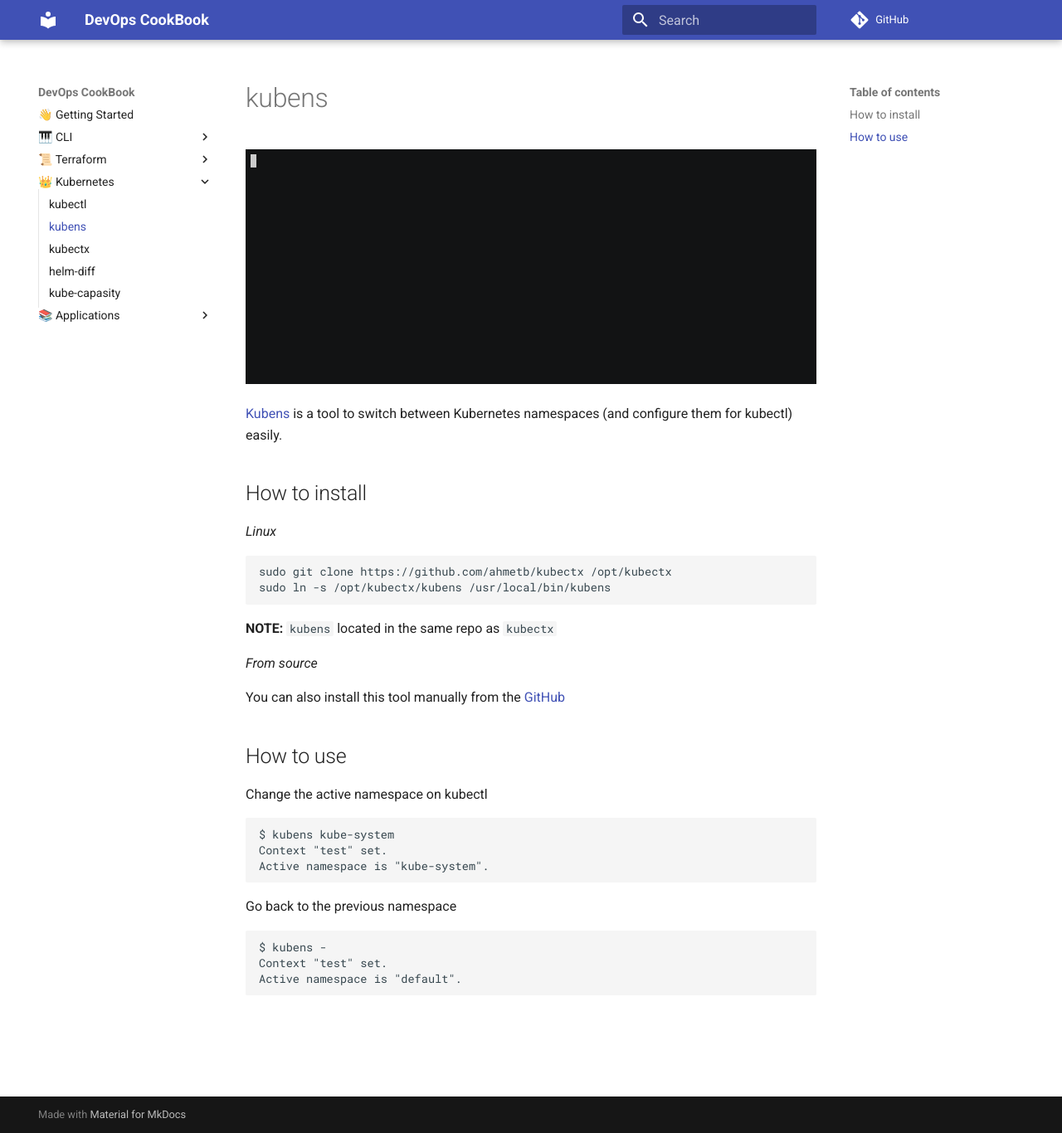
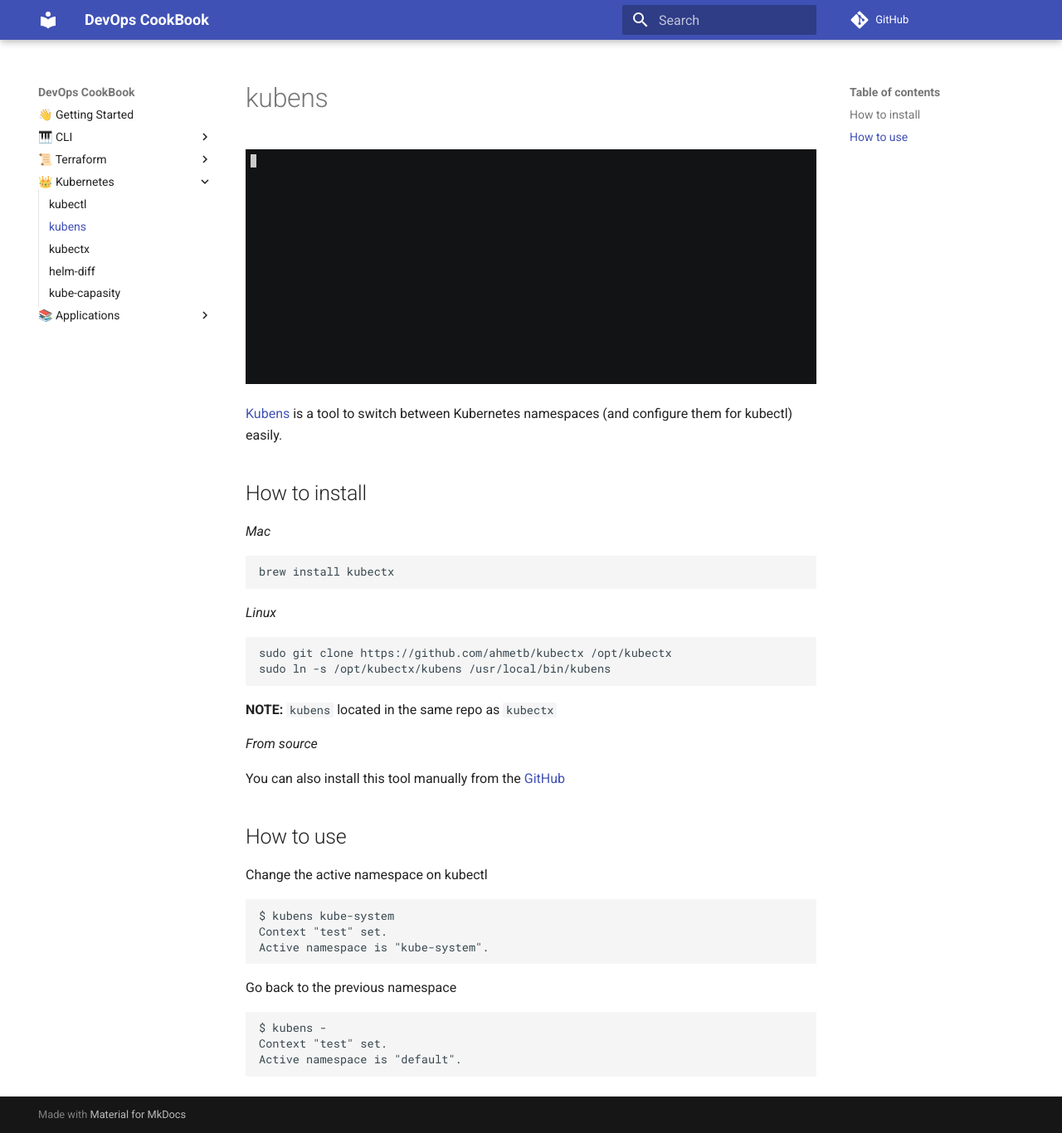
Before and after one commit to Alpacked/devops-book, an MkDocs documentation site: the page built from docs/kubernetes/kubens.md, in a window 1280 px wide and 1366 px high. Shown: the whole window at 83% size. Built offline with MkDocs 1.6.1 and Material for MkDocs 9.7.7, drawn with Linux system fonts in a browser that asks for light colours; comment, search, counter and statistics services are not loaded.

Commit message:
Add Mac installation for `kubectx` and `kubens`

````diff
--- a/docs/kubernetes/kubens.md
+++ b/docs/kubernetes/kubens.md
@@ -5,6 +5,12 @@
 [Kubens](https://github.com/ahmetb/kubectx) is a tool to switch between Kubernetes namespaces (and configure them for kubectl) easily.
 
 ## How to install
+
+*Mac*
+
+```shell
+brew install kubectx
+```
 
 *Linux*
 
````
Also changed, not shown: docs/kubernetes/kubectx.md (+6 -0 lines).
